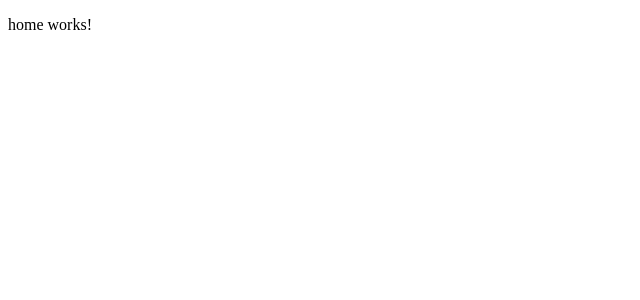
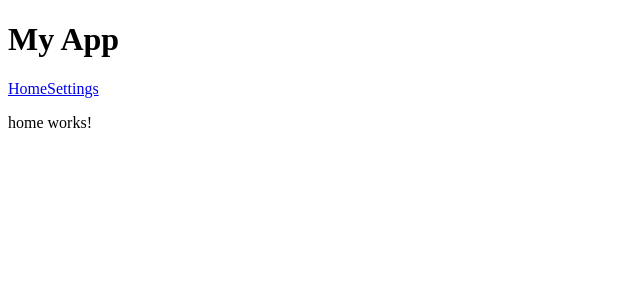
Before and after one commit to venkateshmudoju/angular, an Angular app in the folder angular-routing/: page /home in a window 1280 px wide. Shown: the top 300 px of the page, without its empty margins (0-640 px from the left). Built offline with nearby package versions, Linux system fonts and the light colour scheme.

Commit message:
Routing with navigation

```diff
--- a/angular-routing/src/app/app.component.html
+++ b/angular-routing/src/app/app.component.html
@@ -1 +1,3 @@
+<h1>My App</h1>
+<a *ngFor="let route of routes" [routerLink]="route.url">{{route.linkName}}</a>
 <router-outlet></router-outlet>
--- a/angular-routing/src/app/app.component.ts
+++ b/angular-routing/src/app/app.component.ts
@@ -7,4 +7,8 @@
 })
 export class AppComponent {
   title = 'angular-routing';
+  routes = [
+    {linkName: 'Home', url: 'home'},
+    {linkName: 'Settings', url: 'settings'}
+  ]
 }
--- a/angular-routing/src/app/settings/settings.component.html
+++ b/angular-routing/src/app/settings/settings.component.html
@@ -1,4 +1,5 @@
 <p>
   settings works!
+  <a *ngFor="let route of routes" [routerLink]="route.url">{{route.linkName}}</a>
   <router-outlet></router-outlet>
 </p>
--- a/angular-routing/src/app/settings/settings.component.ts
+++ b/angular-routing/src/app/settings/settings.component.ts
@@ -7,6 +7,11 @@
 })
 export class SettingsComponent implements OnInit {
 
+  routes = [
+    {linkName: 'Profile', url: 'profile'},
+    {linkName: 'Contact Info', url: 'contact'}
+  ]
+
   constructor() { }
 
   ngOnInit() {
```
